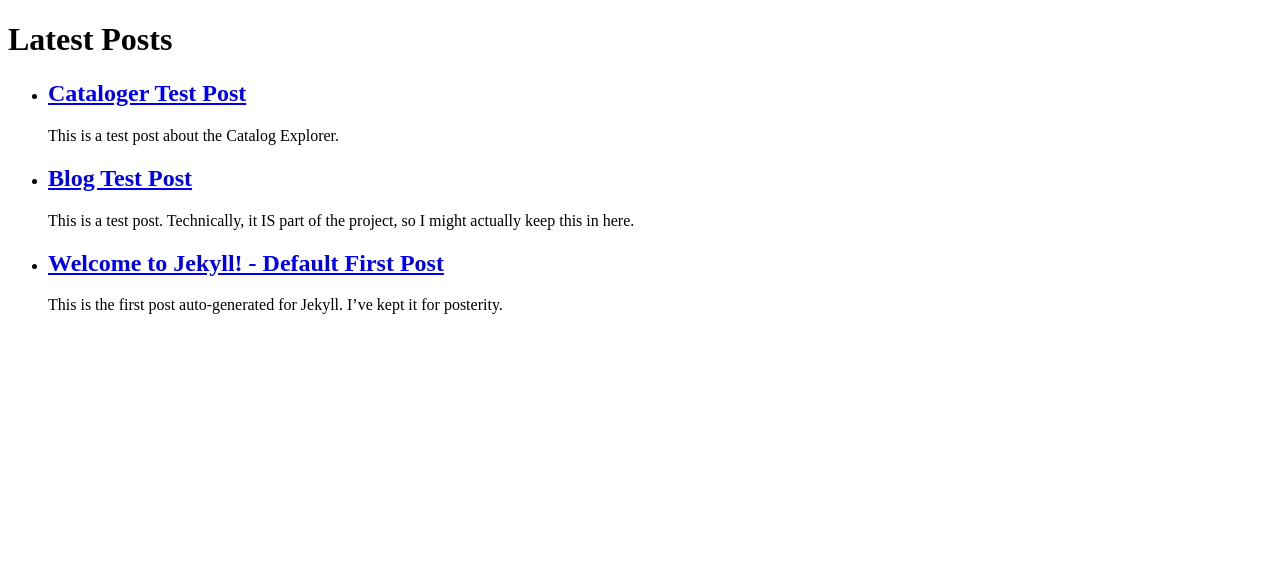
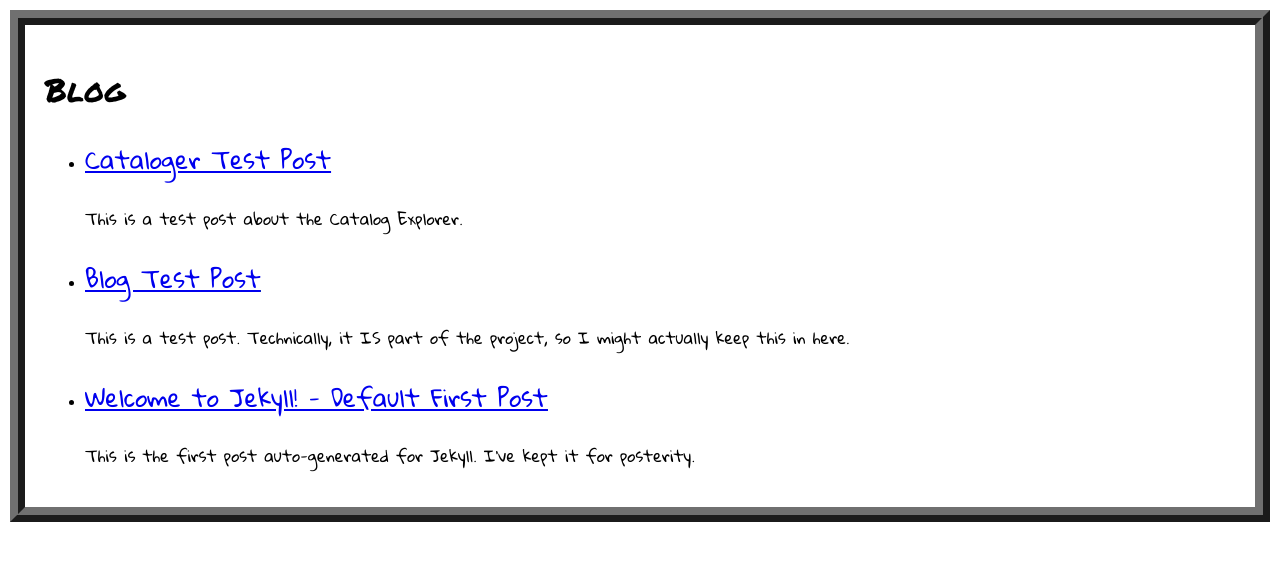
Before and after one commit to krathman257/krathman257.github.io, a Jekyll site: the page built from docs/blog.html, in a window 1280 px wide. Shown: the top 561 px of the page. Built offline with Jekyll 4.4.1, drawn with Linux system fonts in a browser that asks for light colours.

Commit message:
Created basic blog structure, basic styling

```diff
--- a/docs/_includes/navigation.html
+++ b/docs/_includes/navigation.html
@@ -1,5 +1,5 @@
-<nav>
+<nav class="navbar">
 	{% for item in site.data.navigation %}
-	<a href="{{ item.link }}" {% if page.url == item.link %}class="current"{% endif %}>{{item.name}}</a>
+	<a href="{{ item.link }}" class="navbarItem" {% if page.url == item.link %}style="color: red"{% endif %}>{{item.name}}</a>
 	{% endfor %}
 </nav>
--- a/docs/_layouts/default.html
+++ b/docs/_layouts/default.html
@@ -3,6 +3,7 @@
 	<head>
 		<meta chartset="utf-8">
 		<title>{{ page.title }} </title>
+		<link rel="stylesheet" href="https://fonts.googleapis.com/css?family=Permanent+Marker|Caveat|Patrick+Hand|Indie+Flower|Kalam|Merienda|Gloria+Hallelujah">
 		<link rel="stylesheet" href="/assets/css/styles.css">
 		{% feed_meta %}
 		{% seo %}
--- a/docs/_sass/main.scss
+++ b/docs/_sass/main.scss
@@ -1,3 +1,33 @@
-.current {
+.navbar {
+	text-align: center;
+}
+
+.navbarItem {
+	color: blue;
+	padding-left: 5%;
+	padding-right: 5%;
+}
+
+html {
+	border: 15px ridge #707070;
+	margin: 10px;
+}
+
+body {
+	padding: 20px;
+	margin: 0px;
+}
+
+@include headings {
+	font-family: "Permanent Marker", sans-serif;
+	font-weight: 400;
+}
+
+p,a {
+	font-family: "Gloria Hallelujah", sans-serif;
+}
+
+h2 {
 	color: green;
+	text-decoration: underline;
 }
--- a/docs/assets/css/styles.scss
+++ b/docs/assets/css/styles.scss
@@ -1,3 +1,8 @@
 ---
 ---
+@mixin headings {
+	h1, h2, h3, h4, h5, h6 {
+		@content;
+	}
+}
 @import "main";
--- a/docs/blog.html
+++ b/docs/blog.html
@@ -1,7 +1,7 @@
 ---
 title: Blog
 ---
-<h1>Latest Posts</h1>
+<h1>Blog</h1>
 
 <ul>
 	{% for post in site.posts %}
--- a/docs/index.html
+++ b/docs/index.html
@@ -3,3 +3,5 @@ title: Home Page
 ---
 
 <h1>{{ "Hello World!" | downcase }}</h1>
+<h2>Header 2 test</h2>
+<p>Lorem ipsum more text. I mean, this is what text looks like. That's all I'm talking about. Right there. This is just a test, by the way, this text doesn't actually mean anything</p>
```
